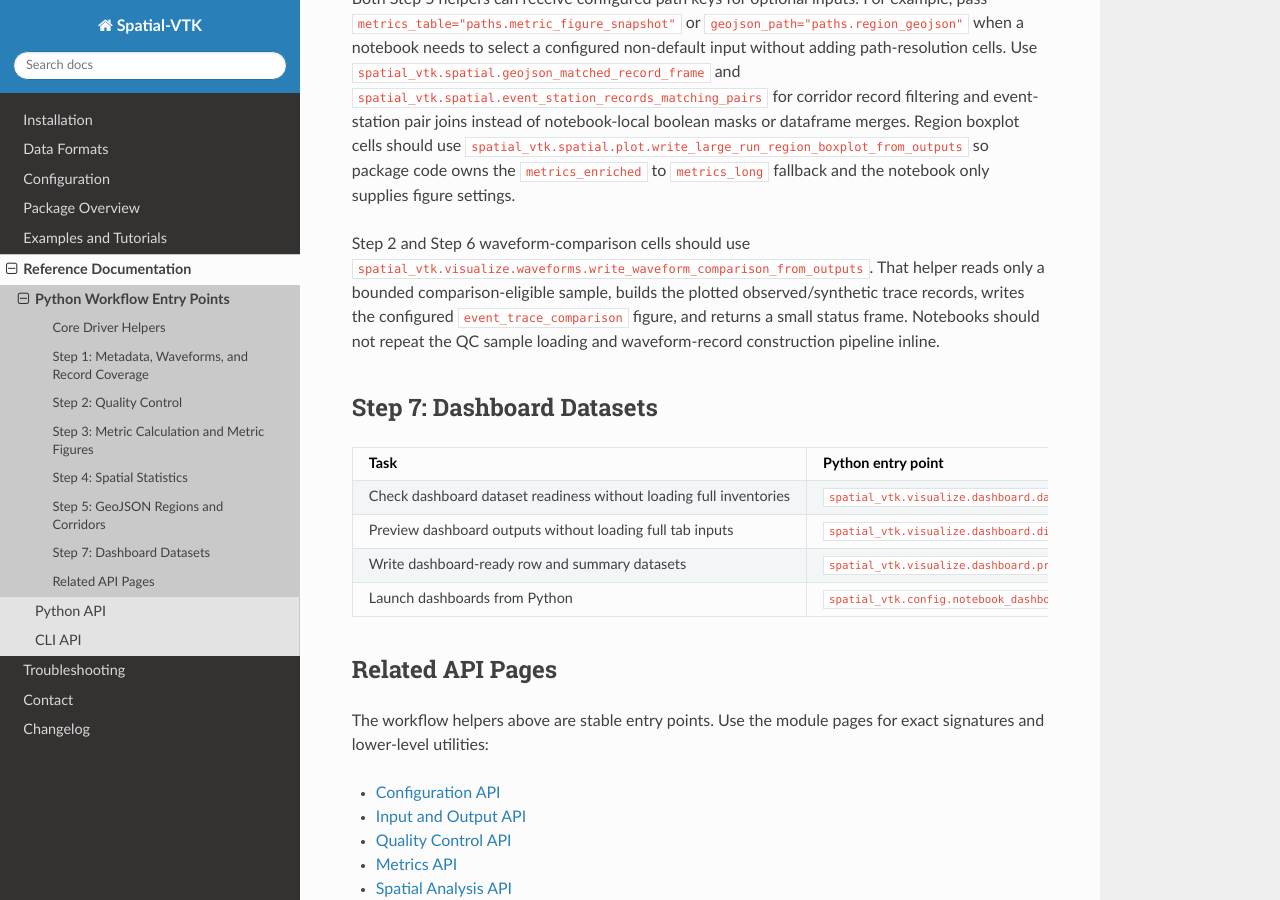
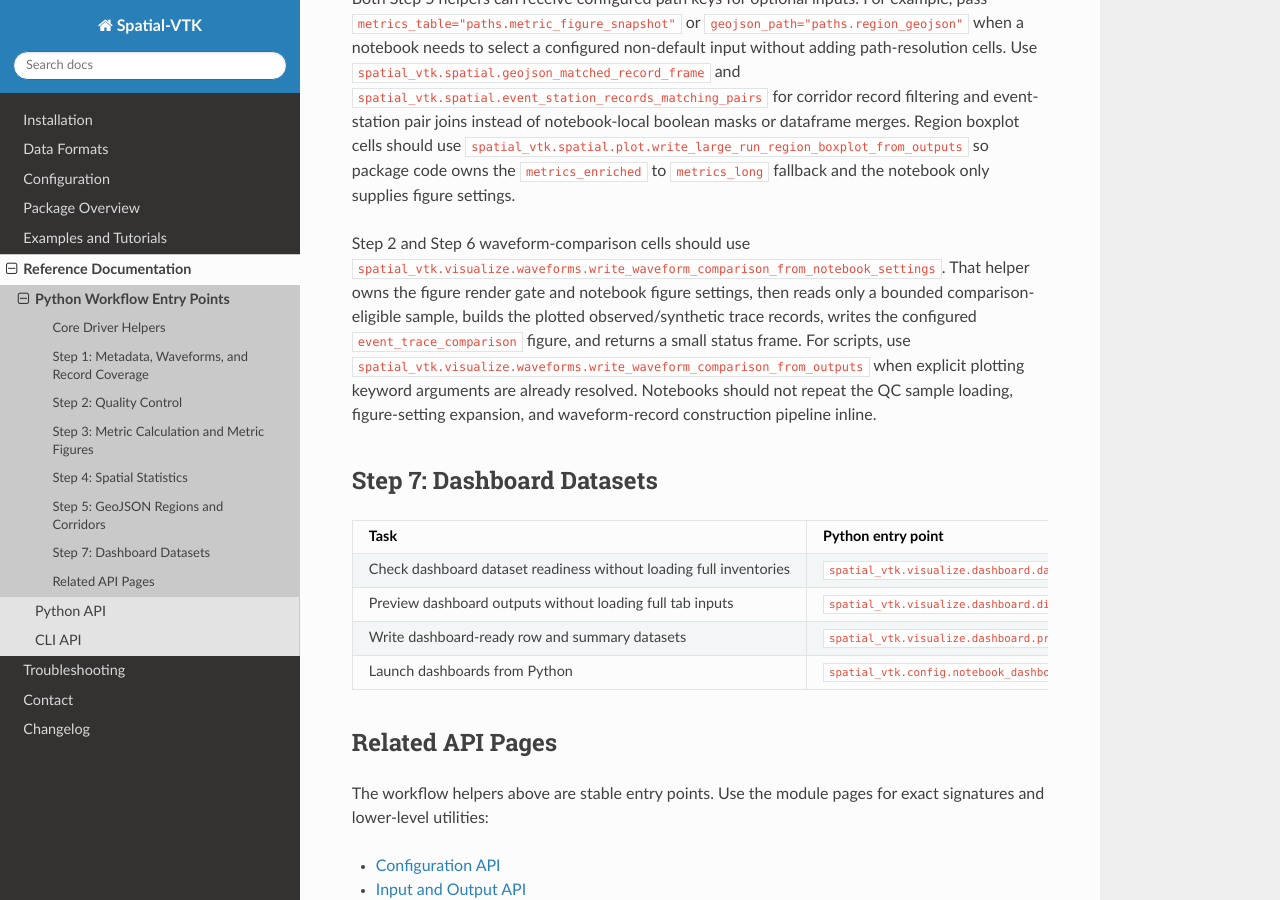
Before and after one commit to bcbirkel/spatial-vtk, a Sphinx documentation site: the page built from docs/reference/python_workflows.rst, in a window 1280 px wide and 900 px high, scrolled down 4496 px. Built offline with Sphinx 7.4.7 and the Read the Docs theme 3.1.0, drawn with Linux system fonts in a browser that asks for light colours.

Commit message:
Align waveform workflow docs with notebook helper

```diff
--- a/docs/changelog.rst
+++ b/docs/changelog.rst
@@ -7,6 +7,11 @@ Changelog
 - Updated generated CLI reference examples for plotting, mapping,
   visualization, and dashboards to use the committed example config path
   instead of a project-local ``runs/spatial_vtk_config.yaml`` placeholder.
+- Aligned waveform-comparison workflow docs and helper docstrings with the
+  stabilized notebook pattern: notebooks use
+  ``write_waveform_comparison_from_notebook_settings()``, while scripts can use
+  ``write_waveform_comparison_from_outputs()`` when plotting kwargs are already
+  resolved.
 - Updated the generated CLI reference tables to use explicit positional
   metavars, so ``svtk config set`` documents the saved config argument as
   ``PATH`` consistently in both usage and parameter rows.
--- a/docs/reference/python_workflows.rst
+++ b/docs/reference/python_workflows.rst
@@ -409,12 +409,16 @@ package code owns the ``metrics_enriched`` to ``metrics_long`` fallback and the
 notebook only supplies figure settings.
 
 Step 2 and Step 6 waveform-comparison cells should use
-``spatial_vtk.visualize.waveforms.write_waveform_comparison_from_outputs``.
-That helper reads only a bounded comparison-eligible sample, builds the plotted
+``spatial_vtk.visualize.waveforms.write_waveform_comparison_from_notebook_settings``.
+That helper owns the figure render gate and notebook figure settings, then
+reads only a bounded comparison-eligible sample, builds the plotted
 observed/synthetic trace records, writes the configured
-``event_trace_comparison`` figure, and returns a small status frame. Notebooks
-should not repeat the QC sample loading and waveform-record construction
-pipeline inline.
+``event_trace_comparison`` figure, and returns a small status frame. For
+scripts, use
+``spatial_vtk.visualize.waveforms.write_waveform_comparison_from_outputs`` when
+explicit plotting keyword arguments are already resolved.
+Notebooks should not repeat the QC sample loading, figure-setting expansion,
+and waveform-record construction pipeline inline.
 
 Step 7: Dashboard Datasets
 --------------------------
```
Also changed, not shown: 2 other files.
